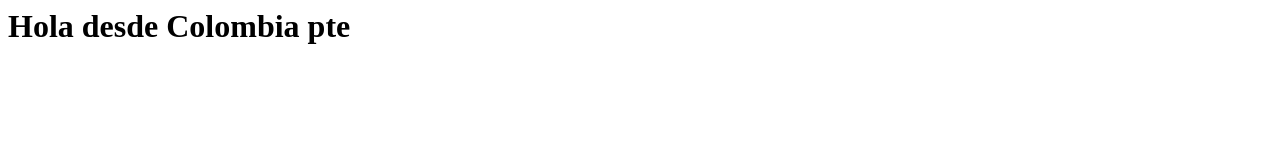
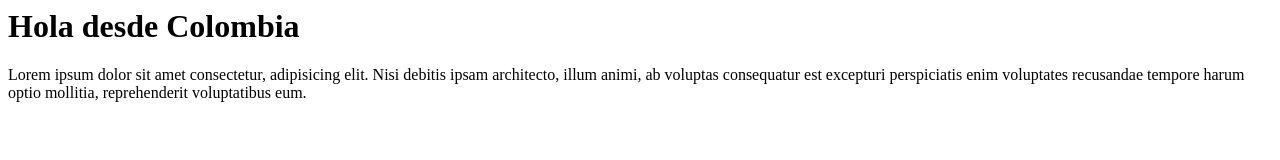
Before and after one commit to CatroJimz/products, a plain HTML site: page index.html in a window 1280 px wide. Drawn offline with Linux system fonts and the light colour scheme.

Commit message:
:sparkles: Modificamos titulo y agregamo texto

```diff
--- a/index.html
+++ b/index.html
@@ -6,6 +6,8 @@
     <title>Product</title>
 </head>
 <body>
-    <h1>Hola desde Colombia pte</h1>
+    <h1>Hola desde Colombia  </h1>
+    <p>Lorem ipsum dolor sit amet consectetur, adipisicing elit. Nisi debitis ipsam architecto, illum animi, ab voluptas consequatur est excepturi perspiciatis enim voluptates recusandae tempore harum optio mollitia, reprehenderit voluptatibus eum.</p>
+
 </body>
 </html>
```
